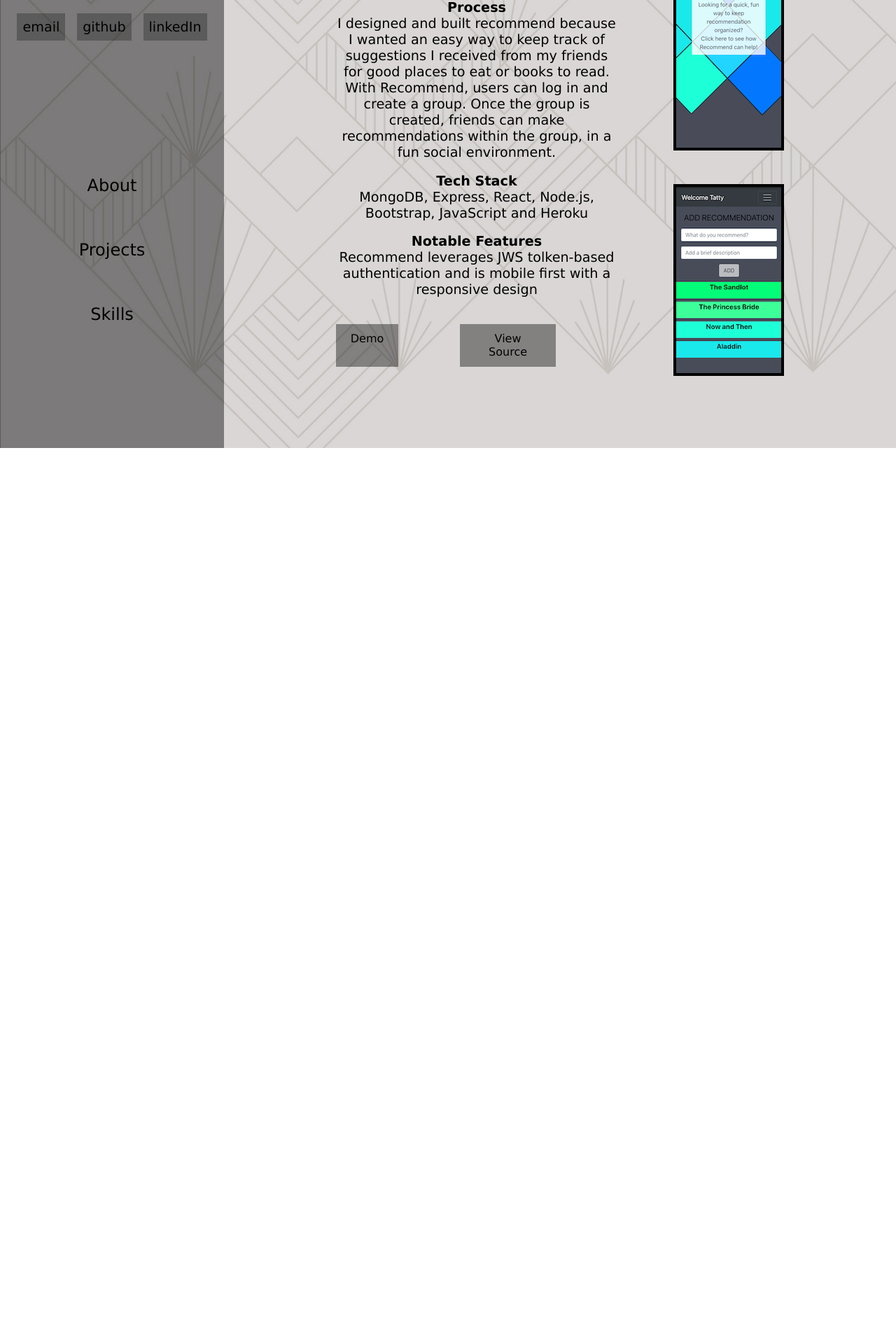
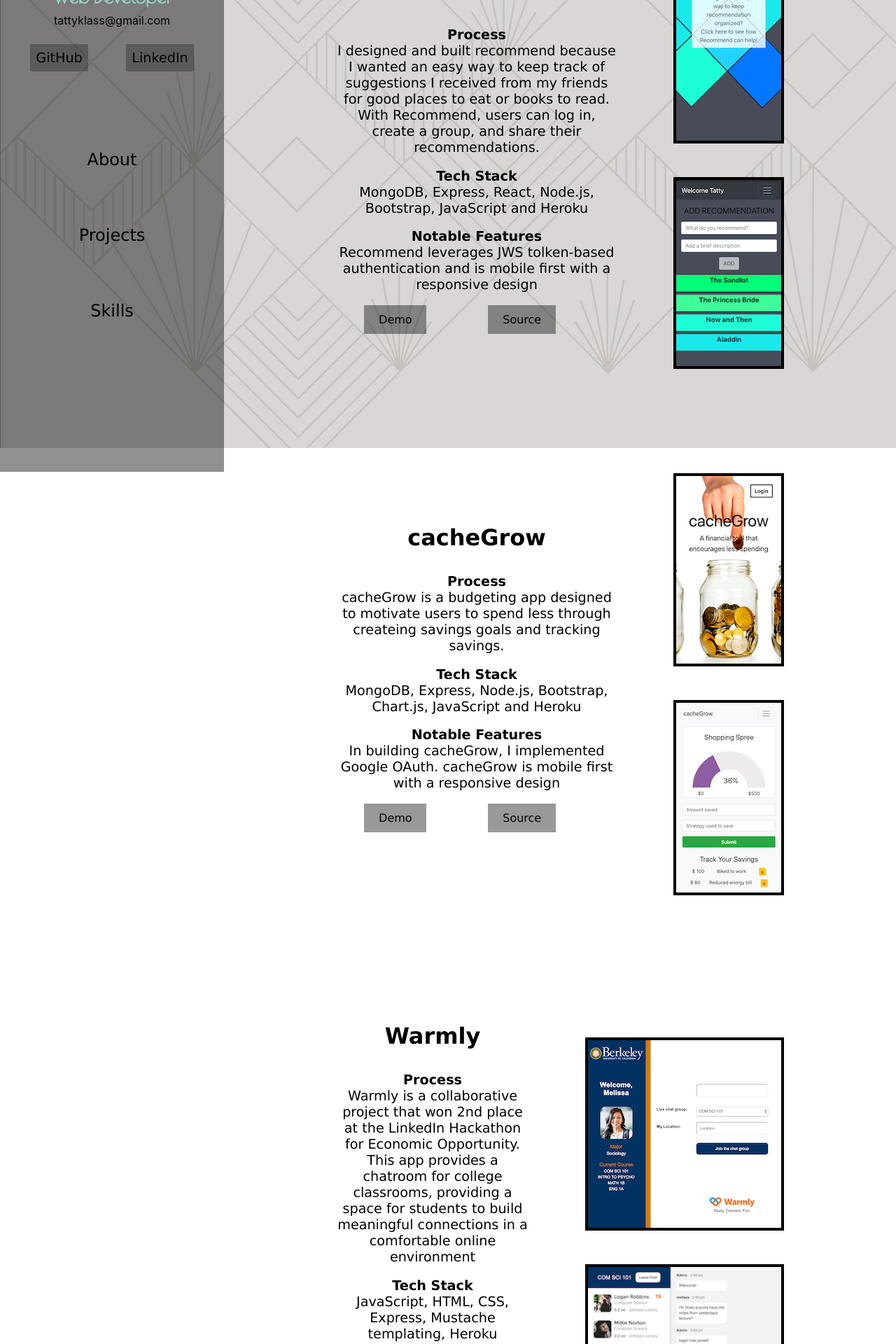
Before and after one commit to tatty-k/portfolio, a React (Create React App) app: page /projects in a window 1280 px wide. Shown: the part 160-2080 px from the top of the page at 70% size. Before the commit the page ends 800 px from the top, so only its background shows below. Built offline with nearby package versions, Linux system fonts and the light colour scheme.

Commit message:
projects content

```diff
--- a/src/components/NavBar/NavBar.css
+++ b/src/components/NavBar/NavBar.css
@@ -1,7 +1,13 @@
+.NavBar-outer-container{
+    display: block;
+}
+
 .NavBar-container {
     display: grid;
     grid-template-rows: 1fr 2fr;
     background: rgba(0, 0, 0, 0.43);
+    position: sticky;
+    top: 0;
 }
 
 .NavBar-top-container{
@@ -10,7 +16,7 @@
 
 .NavBar-name {
     font-size: 2.3rem;
-    margin-top: 3rem;
+    margin-top: 4rem;
     color: #97D6CB;
     font-family: 'Poiret One', cursive;
     font-weight: bold;
@@ -22,6 +28,11 @@
     color: #97D6CB;
     font-family: 'Poiret One', cursive;
     font-weight: bold;
+}
+
+.NavBar-email{
+    color: black;
+    margin-top: 0.5rem;
 }
 
 .NavBar-contact-container{
@@ -48,15 +59,15 @@
     display: flex;
     flex-direction: column;
     font-size: 1.5rem;
-    margin-top: 5rem;
     align-content: space-around;
     font-family: 'Verdana';
+    margin-top: 1rem;
 }
 
 .NavBar-link{
     text-decoration: none;
     color: black;
-    margin-top: 4rem;
+    margin-top: 5rem;
 }
 
 .NavBar-link:hover{
--- a/src/components/NavBar/NavBar.jsx
+++ b/src/components/NavBar/NavBar.jsx
@@ -4,15 +4,16 @@ import './NavBar.css'
 
 const NavBar = () => {
     return (
+        <div className="NavBar-outer-container">
         <div className="NavBar-container">
             <div className="NavBar-top-container">
                 <div className="NavBar-name">TATANYA KLASS</div>
                 <div className="NavBar-title">Web Developer</div>
+                <div className="NavBar-email">tattyklass@gmail.com</div>
 
                 <div className="NavBar-contact-container">
-                    <Link className="NavBar-contact">email</Link>
-                    <Link className="NavBar-contact">github</Link>
-                    <Link className="NavBar-contact">linkedIn</Link>
+                    <a className="NavBar-contact" href="https://github.com/tatty-k" target="_blank" >GitHub</a>
+                    <a className="NavBar-contact" href="https://linkedin.com/in/tatanyaklass" target="_blank" >LinkedIn</a>
                 </div>
             </div>
 
@@ -22,6 +23,7 @@ const NavBar = () => {
                 <Link className="NavBar-link" to={'/skills'}>Skills</Link>
             </div>
         </div>
+        </div>
      );
 }
 
--- a/src/components/Projects/Projects.css
+++ b/src/components/Projects/Projects.css
@@ -1,8 +1,13 @@
-.Projects-container{
+.Projects-container {
+    display: flex;
+    flex-direction: column;
+}
+
+.Project-container{
     display: flex;
     flex-direction: row;
     justify-content: space-around;
-    margin: 0 10rem;
+    margin: 3rem 10rem;
     font-family: 'Verdana';
 }
 
@@ -23,6 +28,10 @@
     font-size: 2rem;
     font-weight: bold;
     margin-top: 5rem;
+}
+
+.Projects-info-containter{
+    margin-top: 2rem;
 }
 
 .Projects-info-title{
@@ -61,3 +70,7 @@
 .Projects-container .rec-landing{
     border: solid black 0.3rem;
 }
+
+#warmly-demo{
+    margin: 0 auto;
+}
--- a/src/components/Projects/Projects.jsx
+++ b/src/components/Projects/Projects.jsx
@@ -2,11 +2,17 @@ import React from 'react';
 import { Link } from 'react-router-dom';
 import recLanding from '../../images/rec-landing-1.png';
 import recRecs from '../../images/rec-recs.png';
+import cacheLanding from '../../images/cache-landing.png';
+import recSavings from '../../images/cache-savings.png';
+import warmlyProfile from '../../images/warmly-profile.png';
+import warmlyChat from '../../images/warmly-chat.png';
 import './Projects.css';
 
 const Projects = () => {
     return (
         <div className="Projects-container">
+                {/* Recommend */}
+            <div className="Project-container">
 
                 <div className="Projects-col1">
                     <div className="Projects-title">Recommend</div>
@@ -16,10 +22,8 @@ const Projects = () => {
                         <div className="Projects-info-description">I designed and
                         built recommend because I wanted an easy way to keep track
                         of suggestions I received from my friends for good places
-                    to eat or books to read. With Recommend, users can log in
-                    and create a group. Once the group is created, friends can
-                    make recommendations within the group, in a fun social
-                    environment. </div>
+                        to eat or books to read. With Recommend, users can log in,
+                        create a group, and share their recommendations.</div>
 
                         <div className="Projects-info-title">Tech Stack</div>
                         <div className="Projects-info-description">MongoDB, Express,
@@ -32,15 +36,89 @@ const Projects = () => {
                     </div>
 
                     <div className="Projects-buttons-container">
-                    <Link className="Projects-buttons" id="demo">Demo</Link>
-                    <Link className="Projects-buttons" id="source">View Source</Link>
+                        <a className="Projects-buttons" href="https://recommend-react.herokuapp.com/" target="_blank">Demo</a>
+                        <a className="Projects-buttons" id="source" href="https://github.com/tatty-k/recommend" target="_blank">Source</a>
                     </div>
                 </div>
 
                 <div className="Projects-col2">
-                <img className="rec-landing" src={recLanding} />
-                <img className="rec-recs" src={recRecs}/>
+                    <img className="rec-landing" src={recLanding} alt="Landing Page"/>
+                    <img className="rec-recs" src={recRecs} alt="Recommendation Page"/>
                 </div>
+            </div>
+
+                    {/* cacheGrow */}
+
+            <div className="Project-container">
+
+                <div className="Projects-col1">
+                    <div className="Projects-title">cacheGrow</div>
+
+                        <div className="Projects-info-containter">
+                            <div className="Projects-info-title">Process</div>
+                            <div className="Projects-info-description">cacheGrow is a budgeting
+                            app designed to motivate users to spend less through createing
+                            savings goals and tracking savings. </div>
+
+                            <div className="Projects-info-title">Tech Stack</div>
+                            <div className="Projects-info-description">MongoDB, Express,
+                            Node.js, Bootstrap, Chart.js, JavaScript and Heroku</div>
+
+                            <div className="Projects-info-title">Notable Features</div>
+                            <div className="Projects-info-description">In building cacheGrow, I
+                            implemented Google OAuth. cacheGrow is mobile first with a responsive
+                            design</div>
+                        </div>
+
+                        <div className="Projects-buttons-container">
+                        <a className="Projects-buttons" href="http://cache-grow.herokuapp.com/" target="_blank">Demo</a>
+                        <a className="Projects-buttons" id="source" href="https://github.com/tatty-k/cacheGrow" target="_blank">Source</a>
+                        </div>
+                    </div>
+
+                    <div className="Projects-col2">
+                        <img className="rec-landing" src={cacheLanding} alt="Landing Page"/>
+                        <img className="rec-recs" src={recSavings} alt="Savings Page"/>
+                </div>
+            </div>
+
+                    {/* Warmly */}
+
+            <div className="Project-container">
+
+                <div className="Projects-col1">
+                    <div className="Projects-title" id="warmly">Warmly</div>
+
+                        <div className="Projects-info-containter">
+                            <div className="Projects-info-title">Process</div>
+                            <div className="Projects-info-description">Warmly
+                            is a collaborative project that won 2nd place at the
+                            LinkedIn Hackathon for Economic Opportunity. This app
+                            provides a chatroom for college classrooms, providing
+                            a space for students to build meaningful connections
+                            in a comfortable online environment</div>
+
+                            <div className="Projects-info-title">Tech Stack</div>
+                            <div className="Projects-info-description">JavaScript, HTML, CSS,
+                            Express, Mustache templating, Heroku</div>
+
+                            <div className="Projects-info-title">Notable Features</div>
+                            <div className="Projects-info-description">Warmly leverages socket.io
+                            for real time chat functionality</div>
+                        </div>
+
+                        <div className="Projects-buttons-container">
+                            <a className="Projects-buttons" id="warmly-demo" href="https://warmly.herokuapp.com/" target="_blank">Demo</a>
+                        </div>
+                    </div>
+
+                    <div className="Projects-col2">
+                        <img className="rec-landing" src={warmlyProfile} alt="Landing Page"/>
+                        <img className="rec-recs" src={warmlyChat} alt="Savings Page"/>
+                    </div>
+            </div>
+
+
         </div>
      );
 }
--- a/src/components/Skills/Skills.css
+++ b/src/components/Skills/Skills.css
@@ -8,7 +8,7 @@
 
 .Skills-outer-container{
     display: grid;
-    grid-template-rows: auto auto;
+    grid-template-rows: auto;
     grid-template-columns: 1fr 1fr 1fr;
     align-items: center;
     font-size: 2rem;
@@ -22,6 +22,7 @@
 
 .Skills-list-title{
     font-size: 1.7rem;
+    margin-bottom: 1.2rem;
 }
 
 .Skills-list{
--- a/src/components/Skills/Skills.jsx
+++ b/src/components/Skills/Skills.jsx
@@ -7,26 +7,25 @@ const Skills = () => {
             <div className="Skills-title">Technologies I Have Used</div>
             <div className="Skills-outer-container">
 
-                <div className="Skills-list-title">Language</div>
-                <div className="Skills-list-title">Back-End</div>
-                <div className="Skills-list-title">
-                    <div>Libraries</div>
-                    <div> & Frameworks</div>
-                </div>
-
                 <ul className="Skills-list">
+                    <li className="Skills-list-title">Language</li>
                     <li>Python</li>
                     <li>JavaScript</li>
                     <li>CSS</li>
                     <li>HTML</li>
                 </ul>
                 <ul className="Skills-list">
+                    <li className="Skills-list-title">Back-End</li>
                     <li>Node.js</li>
                     <li>MongoDB</li>
                     <li>Mongoose</li>
                     <li>PostGresSQL</li>
                 </ul>
                 <ul className="Skills-list">
+                    <li className="Skills-list-title">
+                        <div>Libraries</div>
+                        <div> & Frameworks</div>
+                    </li>
                     <li>React</li>
                     <li>Express</li>
                     <li>Django</li>
```
Also changed, not shown: src/images/warmly-chat.png (added), src/images/warmly-profile.png (added). Lines whose indentation alone changed are shown as unchanged.
